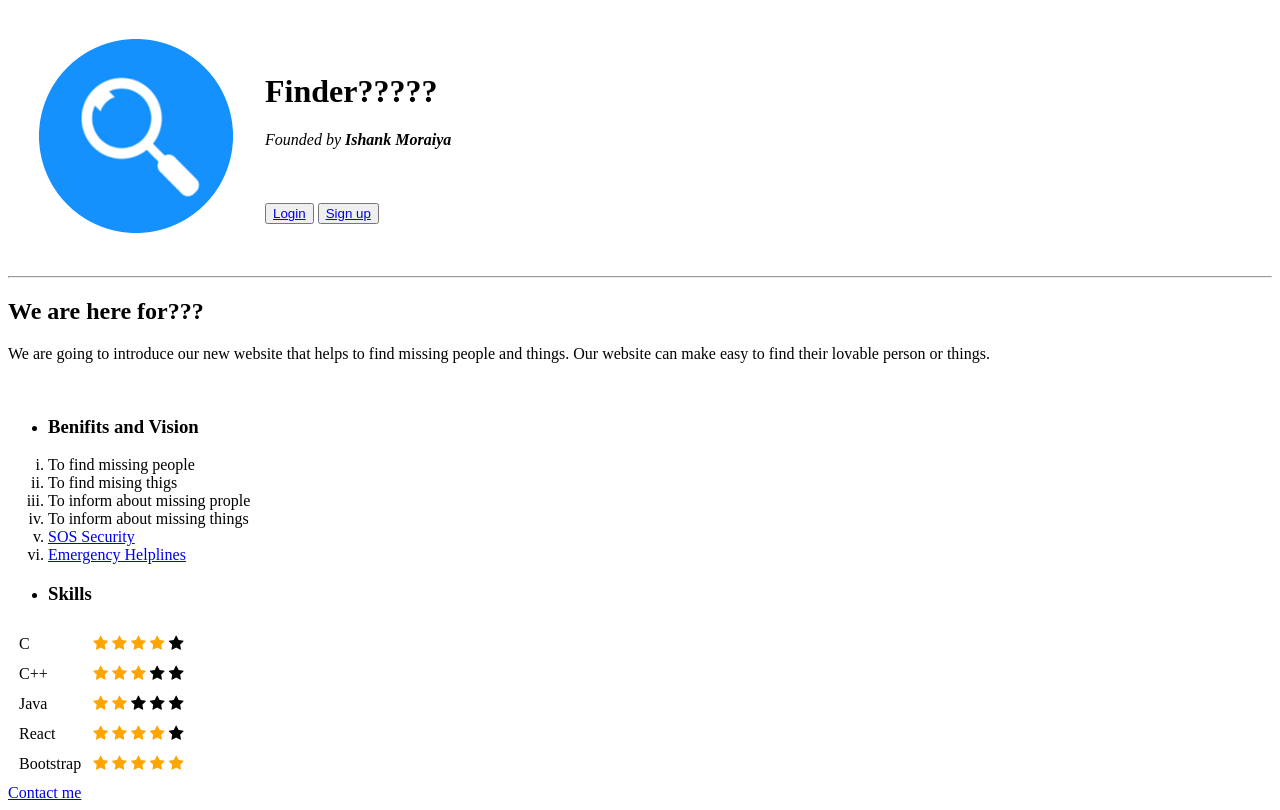
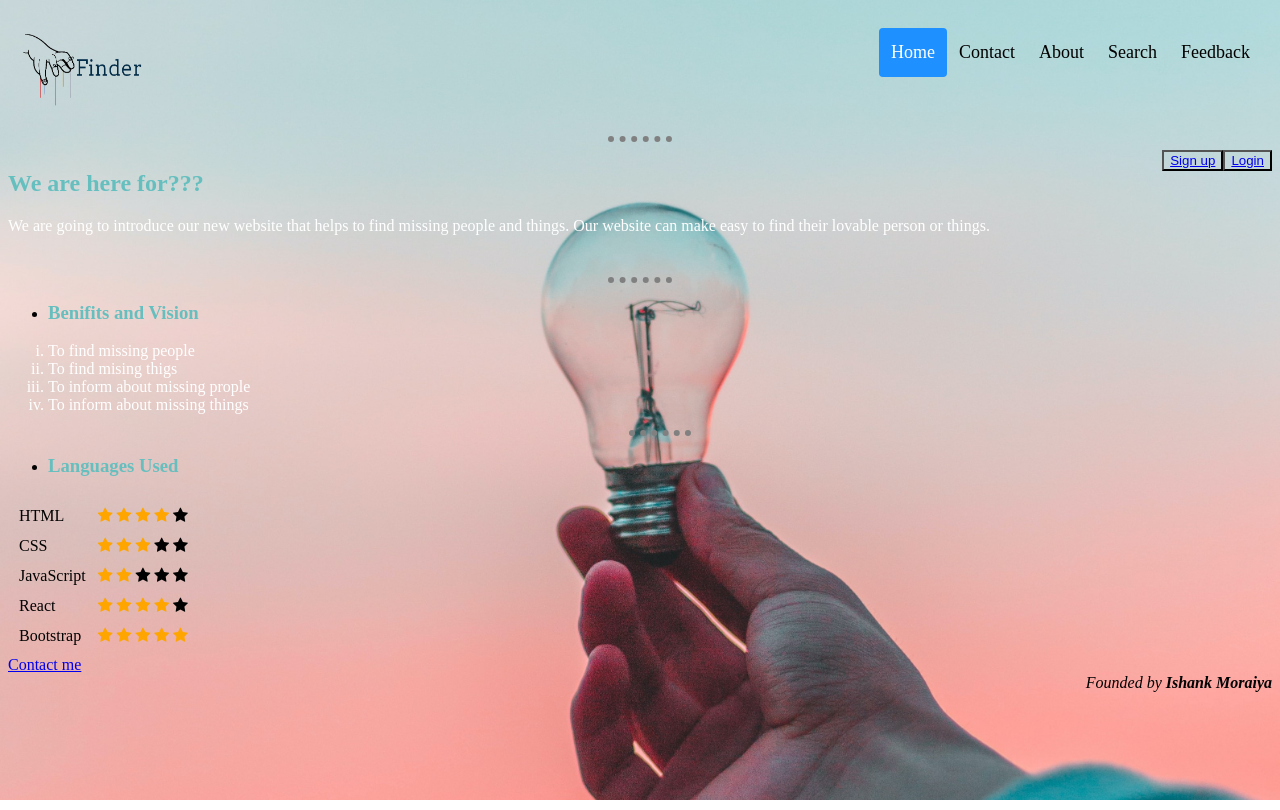
Before and after one commit to ishankmoraiya/smallproject, a plain HTML site: page index.html in a window 1280 px wide. Drawn offline with Linux system fonts and the light colour scheme.

Commit message:
add more files

```diff
--- /dev/null
+++ b/css/style.css
@@ -0,0 +1,100 @@
+body
+{
+    background-image:url('hf4.jpg');
+
+    background-attachment: fixed;
+    background-repeat: no-repeat;
+    background-size: cover;
+}
+
+.checked {
+    color: orange;
+  }
+  hr{
+       border-style:  none;
+       border-color: grey;
+       border-top-style: dotted;
+       border-width: 6px;
+       width: 5%;
+  }
+  h1{
+    color:  #66BFBF;
+    font-style: oblique;
+  }
+  h3{  color: #66BFBF;
+  }
+  h2{
+    color: #66BFBF;
+  }
+
+button{
+  background-color: transparent;
+}
+  /* Style the header with a grey background and some padding */
+.header {
+  overflow: hidden;
+  background-color: transparent;
+
+  padding: 20px 10px;
+}
+
+/* Style the header links */
+.header a {
+  float: left;
+  color: black;
+  text-align: center;
+  padding: 12px;
+  text-decoration: none;
+  font-size: 18px;
+  line-height: 25px;
+  border-radius: 4px;
+}
+
+/* Style the logo link (notice that we set the same value of line-height and font-size to prevent the header to increase when the font gets bigger */
+.header a.logo {
+
+  font-size: 25px;
+  font-weight: bold;
+}
+
+/* Change the background color on mouse-over */
+.header a:hover {
+  background-color: #ddd;
+  color: black;
+}
+
+/* Style the active/current link*/
+.header a.active {
+  background-color: dodgerblue;
+  color: white;
+}
+
+/* Float the link section to the right */
+.header-right {
+  float: right;
+}
+
+/* Add media queries for responsiveness - when the screen is 500px wide or less, stack the links on top of each other */
+@media screen and (max-width: 500px) {
+  .header a {
+    float: none;
+    display: block;
+    text-align: left;
+  }
+  .header-right {
+    float: none;
+  }
+}
+.header img {
+  float: left;
+  width: 125px;
+  height: 80px;
+
+}
+p
+{
+  color: white;
+}
+ol{
+  color: white;
+}
--- a/index.html
+++ b/index.html
@@ -5,32 +5,38 @@
     <meta http-equiv="X-UA-Compatible" content="IE=edge">
     <meta name="viewport" content="width=device-width, initial-scale=1.0">
     <title>Finder?</title>
-    <style>.checked {
-        color: orange;
-      }
-    </style>
+    <link rel="stylesheet" href="css/style.css">
 </head>
-<body>
+<body >
+    <div class="header">
+        <img src="Screenshot__2_-removebg-preview-removebg-preview.png" alt="logo" />
 
+        <a href="Screenshot (2).png" class="logo"></a>
+        <div class="header-right">
+          <a class="active" href="#home">Home</a>
+          <a href="#contact">Contact</a>
+          <a href="#about">About</a>
+          <a href="#search">Search</a>
+          <a href="#feedback">Feedback</a>
+        </div>
+      </div>
+    <hr>
     <table cellspacing="30">
         <tr>
-            <td>    <img src="search.png" alt=""> </td>
-            <td> <h1>Finder?????</h1>
-                <em>Founded by <strong>Ishank Moraiya</strong></em>
-                <br>
-                <br>
-                <br>
-                <br>
-                <button ><a href="login.html">Login</a></button>
-                <button ><a href="signup.html">Sign up</a></button>
+
+
+                <button class='btn btn-success pull-right'><a href="login.html">Login</a></button>
+
+                <button class='btn btn-success pull-right'><a href="signup.html">Sign up</a></button>
             </td>
         </tr>
     </table>
 
-    <hr>
+
     <h2>We are here for???</h2>
     <p>We are going to introduce our new website that helps to find missing people and things. Our website can make easy to find their lovable person or things.  </p>
     <br>
+    <hr>
     <ul>
     <li><h3>Benifits and Vision</h3></li>
     </ul>
@@ -39,18 +45,17 @@
         <li>To find mising thigs</li>
         <li>To inform about missing prople</li>
         <li>To inform about missing things</li>
-        <li><a href="http://www.sos-security.com/">SOS Security</a></li>
-        <li><a href="https://indianhelpline.com/MADHYA-PRADESH/"> Emergency Helplines</a></li>
 
     </ol>
     <ul>
-    <li><h3>Skills</h3></li>
+        <hr>
+    <li><h3>Languages Used</h3></li>
     </ul>
     <table cellspacing="10">
 
     <link rel="stylesheet" href="https://cdnjs.cloudflare.com/ajax/libs/font-awesome/4.7.0/css/font-awesome.min.css">
     <tr>
-     <td><span class="heading">C </span> </td>
+     <td><span class="heading">HTML</span> </td>
      <td>
          <span class="fa fa-star checked"></span>
          <span class="fa fa-star checked"></span>
@@ -61,7 +66,7 @@
     </tr>
     <tr>
 
-        <td><span class="heading">C++ </span></td>
+        <td><span class="heading">CSS </span></td>
         <td>
         <span class="fa fa-star checked"></span>
         <span class="fa fa-star checked"></span>
@@ -72,7 +77,7 @@
     </tr>
     <tr>
         <td>
-        <span class="heading">Java </span>
+        <span class="heading">JavaScript </span>
         </td>
         <td>
         <span class="fa fa-star checked"></span>
@@ -106,8 +111,9 @@
 
      </table>
 
-    <a href="contact.html">Contact me</a>
-
+    <a href="Contact.html">Contact me</a>
+    <br>
+    <em class='btn btn-success pull-right'>Founded by <strong>Ishank Moraiya</strong></em>
 
 
 </body>
```
Also changed, not shown: contact.html (+29 -10 lines), debug/index.html (added, +68 -0 lines), forgot.html (added, +19 -0 lines), login.html (+3 -1 lines), signup.html (+3 -1 lines), Screenshot (2).png (added), Screenshot__2_-removebg-preview-removebg-preview.png (added), css/Screenshot (2).png (added), css/download.jpg (added), css/hd.jpg (added), css/hf4.jpg (added), 3 other files.
